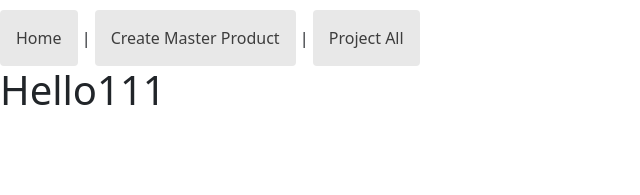
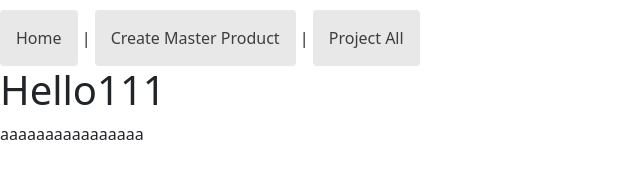
Before and after one commit to Pirapatr1999/PirapatRunepenProject, an Angular app in the folder PirapatR/: page /ProjectAll/Project-A in a window 1280 px wide. Shown: the top 195 px of the page, without its empty margins (0-640 px from the left). Built offline with nearby package versions, Linux system fonts and the light colour scheme.

Commit message:
PirapatR
Test Aaaaaaa

```diff
--- a/PirapatR/src/app/project-all/project-a/project-a.component.html
+++ b/PirapatR/src/app/project-all/project-a/project-a.component.html
@@ -1 +1,2 @@
 <h1>Hello111</h1>
+aaaaaaaaaaaaaaaa
```
